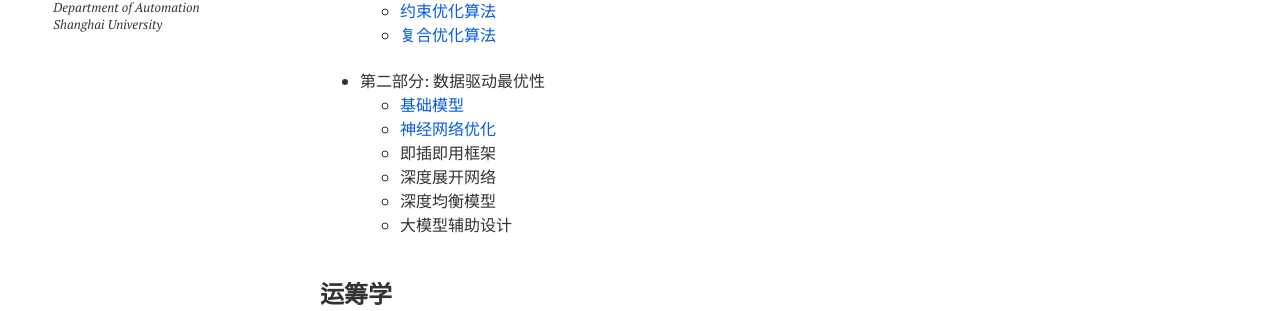
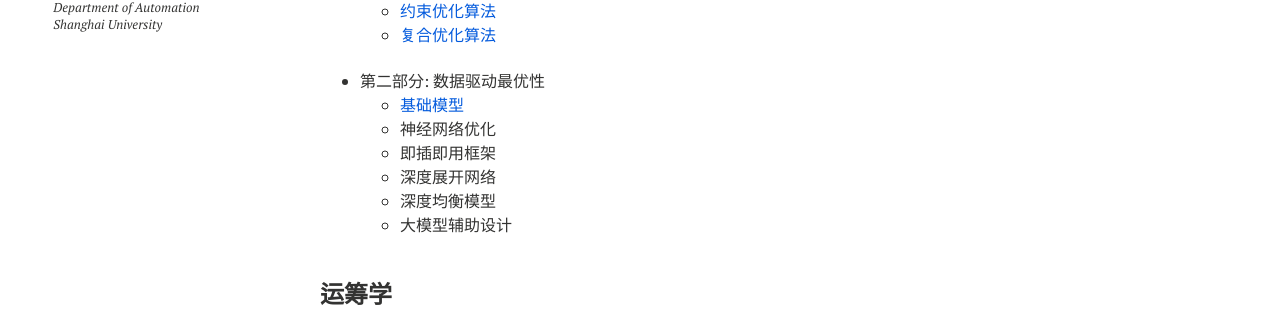
Before and after one commit to xianchaoxiu/xianchaoxiu.github.io, a Jekyll site: the page built from teaching/index.md, in a window 1280 px wide. Shown: the part 274-585 px from the top of the page. Built offline with Jekyll 4.4.1, drawn with Linux system fonts in a browser that asks for light colours; nearby versions of some CDN libraries.

Commit message:
Update index.md

```diff
--- a/teaching/index.md
+++ b/teaching/index.md
@@ -21,7 +21,7 @@ share: false
 
 - 第二部分: 数据驱动最优性 <br>
   - <a href="../teaching/现代优化方法/基础模型.pdf" class="textlink" target="_blank">基础模型 </a> <br>
-  - <a href="../teaching/现代优化方法/神经网络优化.pdf" class="textlink" target="_blank">神经网络优化 </a> <br>
+  - 神经网络优化 <br>
   - 即插即用框架 <br>
   - 深度展开网络 <br>
   - 深度均衡模型 <br>
```
